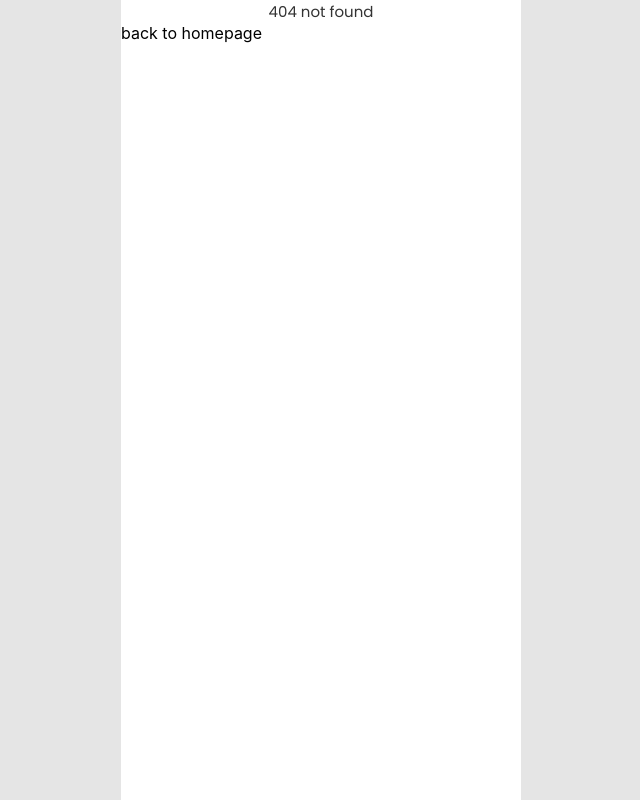
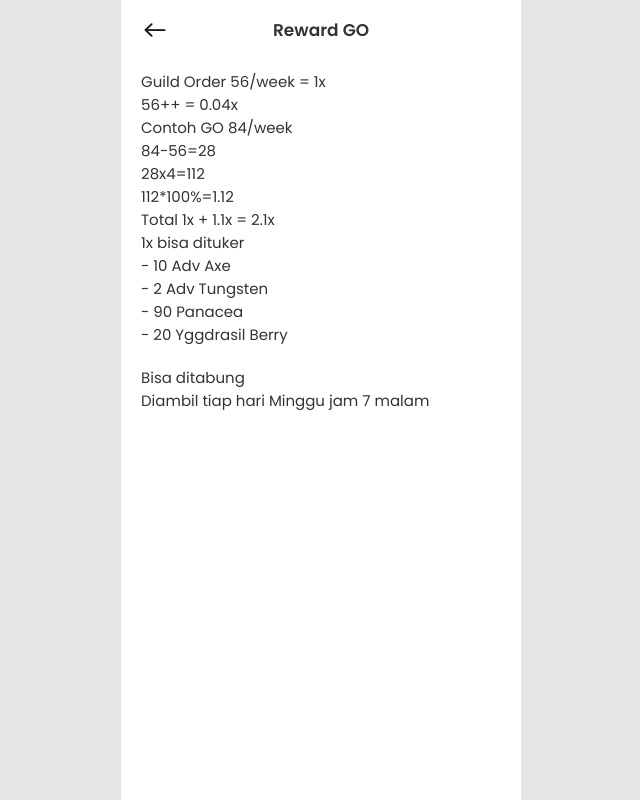
Before and after one commit to wandifrog/raise-guild, a React (Create React App) app: page /reward-go in a window 1280 px wide. Before the commit this address had no page. Shown: the whole page, without its empty margins (319-959 px from the left). Built offline with nearby package versions, Linux system fonts and the light colour scheme.

Commit message:
feat: add reward go

```diff
--- a/src/App.routes.tsx
+++ b/src/App.routes.tsx
@@ -14,6 +14,7 @@ import Member from './pages/Member.page'
 import KVMSquad from './pages/KVMSquad.page'
 import RaiseGrandFleet from './pages/RaiseGrandFleet.page'
 import Setoran from './pages/Setoran.page'
+import RewardGO from './pages/RewardGO.page'
 
 
 const AppRoutes = (): JSX.Element => {
@@ -42,6 +43,9 @@ const AppRoutes = (): JSX.Element => {
               </Route>
               <Route path="/setoran" exact>
                 <Setoran />
+              </Route>
+              <Route path="/reward-go" exact>
+                <RewardGO />
               </Route>
               <Route path="/raise-grand-fleet" exact>
                 <RaiseGrandFleet />
--- a/src/components/VStack.tsx
+++ b/src/components/VStack.tsx
@@ -38,7 +38,9 @@ type VStackProps = ComponentMetrics & React.HTMLAttributes<HTMLDivElement> & {
 const VStack = ({
   children,
   top,
+  right,
   bottom,
+  left,
   align,
   height,
   justify,
@@ -54,6 +56,8 @@ const VStack = ({
     justifyContent: justify,
     marginBottom: bottom,
     marginTop: top,
+    marginLeft: left,
+    marginRight: right,
     padding,
     width,
     ...style,
--- a/src/pages/Home.page.tsx
+++ b/src/pages/Home.page.tsx
@@ -23,7 +23,15 @@ const Home = (): JSX.Element => {
   return (
     <Screen>
       <VStack align="center">
-        <RaiseFancyHeader />
+        {/* <RaiseFancyHeader /> */}
+        <HStack bottom={'120px'}>
+          <RaiseWallpaper src="/assets/images/raise-logo.png" />
+          <VStack left={'22px'}>
+            <Text bold size={'19px'}>Raise</Text>
+            <Text>lvl 5</Text>
+            <Text>74/75</Text>
+          </VStack>
+        </HStack>
         <Text>Open registration for new ninja</Text>
         <Text>Lvl 40++, guild order min 56/week,</Text>
         <Text>log in every day</Text>
@@ -51,6 +59,9 @@ const Home = (): JSX.Element => {
         <LinkButton top="18px" to="/setoran">
           Setoran
         </LinkButton>
+        <LinkButton top="18px" to="/reward-go">
+          Reward Guild Order (gajian)
+        </LinkButton>
         <LinkButton top="18px" to="/raise-grand-fleet">
           Raise Grand Fleet
         </LinkButton>
@@ -64,5 +75,9 @@ const Screen = styled.div`
   width: 100%;
   padding-top: 25px;
 `
+const RaiseWallpaper = styled.img`
+  width: 75px;
+  height: 75px;
+`
 
 export default Home
--- /dev/null
+++ b/src/pages/RewardGO.page.tsx
@@ -0,0 +1,94 @@
+import React from 'react'
+import styled from '@emotion/styled'
+import Text from '../components/Text'
+import HStack from '../components/HStack'
+import VStack from '../components/VStack'
+import LinkButton from '../components/ButtonLink'
+import RaiseFancyHeader from '../components/RaiseFancyHeader'
+import { useHistory } from "react-router"
+import BackHeader from '../components/BackHeader'
+
+const RewardGO = (): JSX.Element => {
+
+  React.useEffect(() => {
+  }, [])
+
+  return (
+    <Screen>
+      <BackHeader title="Reward GO" />
+      <Content>
+        <Text>Guild Order 56/week = 1x</Text>
+        <Text>56++ = 0.04x</Text>
+        <Text>Contoh GO 84/week</Text>
+        <Text>84-56=28</Text>
+        <Text>28x4=112</Text>
+        <Text>112*100%=1.12</Text>
+        <Text>Total 1x + 1.1x = 2.1x</Text>
+        <Text>1x bisa dituker</Text>
+        <Text>- 10 Adv Axe</Text>
+        <Text>- 2 Adv Tungsten</Text>
+        <Text>- 90 Panacea</Text>
+        <Text>- 20 Yggdrasil Berry</Text>
+        <br />
+        <Text>Bisa ditabung</Text>
+        <Text>Diambil tiap hari Minggu jam 7 malam</Text>
+        {/* <pre style={{whiteSpace: 'pre-wrap'}}>
+          Addy 7.2x
+          AnakMas
+          Angeloo 3.8x
+          ArArA
+          archni 2.1x
+          Arktm 2.5x
+          BADOCX
+          Barbobo 3.8x
+          Basith 2.2x
+          BigMom
+          cartaz
+          CAVEIN 1.6x
+          dunno
+          Elitemiko 0.8x
+          FREGILE || Maragideyne 6.6x
+          GAMBIL 0.6x
+          Gatsby 1.1x
+          godz 5.5x
+          hafiza 3.1x
+          Hanzel 0.8x
+          HinaChan 3.7x
+          iamyours
+          jr pam 8.1x
+          kazama 1.6x
+          khikhi 8.4x
+          kitty 4.4x
+          kureaks
+          liked 2x
+          luigi 4x
+          madu 0.8x
+          mayes 1.2x
+          mek2 0.8x
+          nung
+          nutella 3.8x
+          praetorian
+          ragsire 3.4x
+          reyzodiac 7.5x
+          riza 1.2x
+          rogue 2.4x
+          sacredhero 16x
+          sanji 3.5x
+          shasha 0.4x
+          wild15 0.5x
+          yoshiano 0.5x
+        </pre> */}
+      </Content>
+    </Screen>
+  )
+}
+
+const Screen = styled.div`
+  height: calc(100% - 135px);
+  width: 100%;
+`
+const Content = styled.div`
+  padding: 10px 20px;
+`
+
+export default RewardGO
--- a/src/pages/Setoran.page.tsx
+++ b/src/pages/Setoran.page.tsx
@@ -1,11 +1,6 @@
 import React from 'react'
 import styled from '@emotion/styled'
 import Text from '../components/Text'
-import HStack from '../components/HStack'
-import VStack from '../components/VStack'
-import LinkButton from '../components/ButtonLink'
-import RaiseFancyHeader from '../components/RaiseFancyHeader'
-import { useHistory } from "react-router"
 import BackHeader from '../components/BackHeader'
 
 const Setoran = (): JSX.Element => {
```
